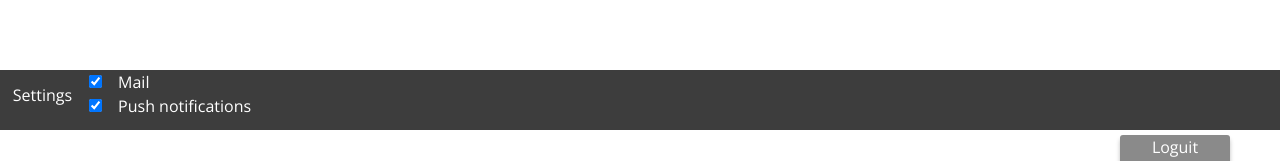
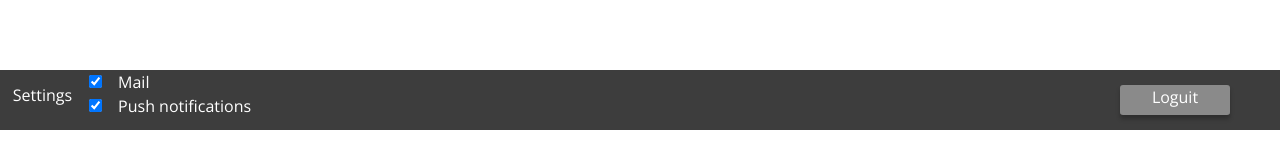
Before and after one commit to Thom2503/project-c, a React (Create React App) app in the folder client/: page / in a window 1280 px wide. Shown: the part 670-831 px from the top of the page. After the commit the page ends 800 px from the top, so only its background shows below. Built offline with nearby package versions, Linux system fonts and the light colour scheme; no server answers.

Commit message:
oops moet wel float left op settings hebben

```diff
--- a/client/src/components/Settings.js
+++ b/client/src/components/Settings.js
@@ -15,7 +15,7 @@ export class Settings extends Component {
 
     render() {
         return (
-			<div style={{display: 'flex', color: 'white'}}>
+			<div style={{display: 'flex', color: 'white', float: 'left'}}>
 				<span style={{margin: '0.8em'}}>Settings</span>&nbsp;
 				<ul style={{color: 'white'}}>
 					<li><input type='checkbox' checked={this.state.mail} />&emsp;Mail</li>
```
